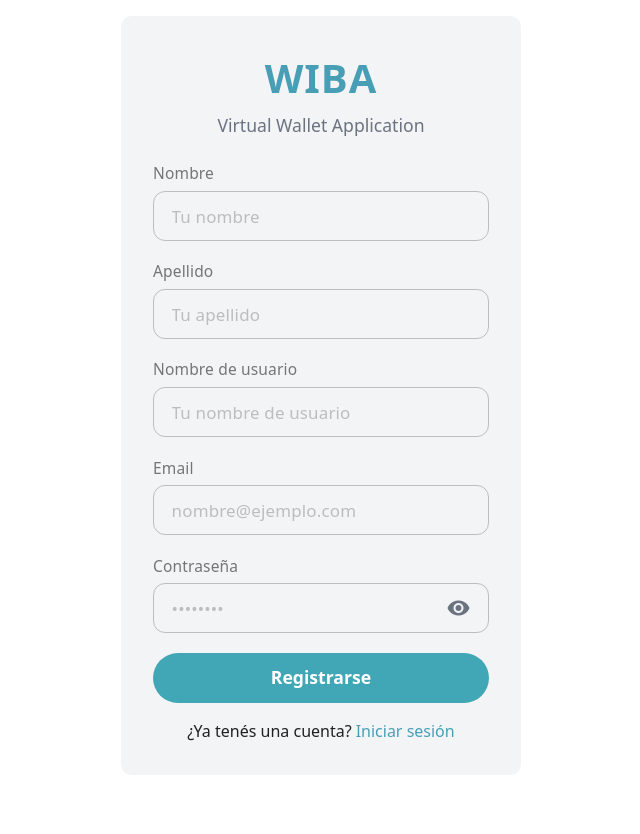
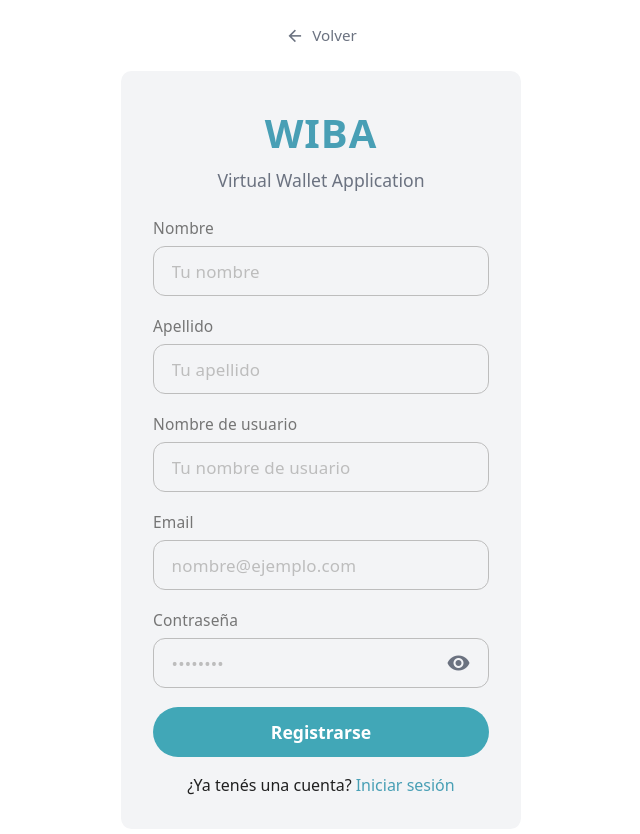
Before and after one commit to SebasCaules/TP2-HCI-WIBA, a Vue app: page /register in a window 1280 px wide. Shown: the top 834 px of the page, without its empty margins (319-959 px from the left). Before the commit the page ends 800 px from the top, so only its background shows below. Built offline with nearby package versions, Linux system fonts and the light colour scheme; no server answers.

Commit message:
font de top bar. back buttons

```diff
--- a/src/components/shared/Topbar.vue
+++ b/src/components/shared/Topbar.vue
@@ -206,7 +206,7 @@ onMounted(fetchUserData)
   color: var(--muted-text);
   text-transform: uppercase;
   letter-spacing: 0.5px;
-  font-family: system-ui, -apple-system, BlinkMacSystemFont, 'Segoe UI', Roboto, Oxygen, Ubuntu, Cantarell, 'Open Sans', 'Helvetica Neue', sans-serif;
+  font-family: var(--font-sans);
 }
 .user-menu-value-container {
   display: flex;
@@ -221,7 +221,7 @@ onMounted(fetchUserData)
   font-size: 1rem;
   font-weight: 600;
   color: var(--text);
-  font-family: system-ui, -apple-system, BlinkMacSystemFont, 'Segoe UI', Roboto, Oxygen, Ubuntu, Cantarell, 'Open Sans', 'Helvetica Neue', sans-serif;
+  font-family: var(--font-sans);
   flex: 1;
 }
 .copy-icon {
@@ -251,7 +251,7 @@ onMounted(fetchUserData)
   text-align: left;
   cursor: pointer;
   transition: background-color 0.2s ease;
-  font-family: system-ui, -apple-system, BlinkMacSystemFont, 'Segoe UI', Roboto, Oxygen, Ubuntu, Cantarell, 'Open Sans', 'Helvetica Neue', sans-serif;
+  font-family: var(--font-sans);
 }
 .user-menu-action span {
   font-size: 0.95rem;
--- /dev/null
+++ b/src/components/ui/BackButton.vue
@@ -0,0 +1,33 @@
+<template>
+  <router-link :to="to" class="back-button">
+    <v-icon size="small">mdi-arrow-left</v-icon>
+    <span>Volver</span>
+  </router-link>
+</template>
+
+<script setup lang="ts">
+defineProps<{
+  to: string
+}>()
+</script>
+
+<style scoped>
+.back-button {
+  display: inline-flex;
+  align-items: center;
+  gap: 0.5rem;
+  color: var(--muted-text);
+  text-decoration: none;
+  font-size: 0.95rem;
+  font-weight: 500;
+  padding: 0.5rem;
+  border-radius: 8px;
+  transition: all 0.2s ease;
+  margin-bottom: 1rem;
+}
+
+.back-button:hover {
+  color: var(--text);
+  background: var(--background);
+}
+</style>
--- a/src/views/LoginView.vue
+++ b/src/views/LoginView.vue
@@ -2,6 +2,7 @@
   <v-container class="login-bg fill-height" fluid>
     <v-row justify="center" align="center" class="fill-height">
       <v-col cols="12" sm="8" md="5" lg="4">
+        <BackButton to="/" class="d-flex justify-center" />
         <v-card class="pa-8 login-bg-card" elevation="0">
           <div class="text-center mb-2">
             <h1 class="login-title mb-1">WIBA</h1>
@@ -105,6 +106,7 @@ import { authService } from '@/services/auth'
 import { useAuthStore } from '@/store/auth'
 import CustomTextField from '@/components/ui/CustomTextField.vue'
 import FilledButton from '@/components/ui/FilledButton.vue'
+import BackButton from '@/components/ui/BackButton.vue'
 
 const router = useRouter()
 const authStore = useAuthStore()
--- a/src/views/RegisterView.vue
+++ b/src/views/RegisterView.vue
@@ -2,6 +2,7 @@
   <v-container class="login-bg fill-height" fluid>
     <v-row justify="center" align="center" class="fill-height">
       <v-col cols="12" sm="8" md="5" lg="4">
+        <BackButton to="/" class="d-flex justify-center" />
         <v-card class="pa-8 login-bg-card" elevation="0">
           <div class="text-center mb-2">
             <h1 class="login-title mb-1">WIBA</h1>
@@ -82,6 +83,7 @@ import { ref } from 'vue'
 import { useRouter } from 'vue-router'
 import CustomTextField from '@/components/ui/CustomTextField.vue'
 import FilledButton from '@/components/ui/FilledButton.vue'
+import BackButton from '@/components/ui/BackButton.vue'
 import { authService } from '@/services/auth'
 
 const router = useRouter()
```
